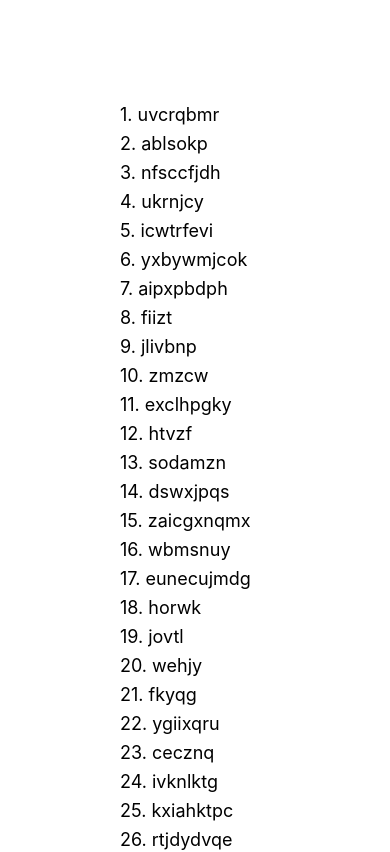
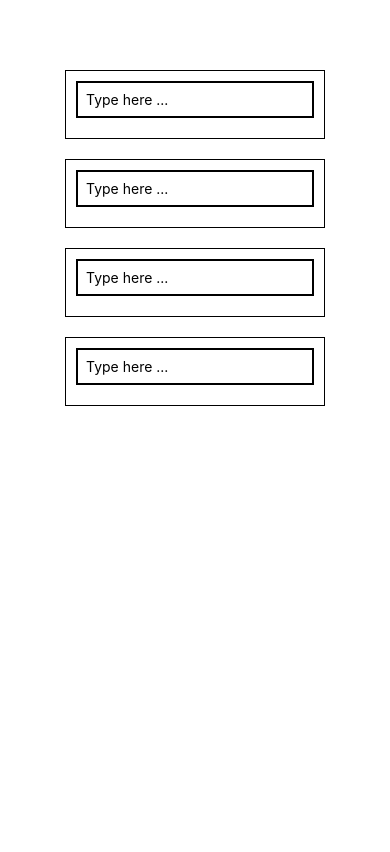
Before and after one commit to omaralsaleh2004/JoVision-react-native-tasks, a React Native app: screen / in a window 390 px wide. Shown: the top 852 px of the page. Built offline with nearby package versions, Linux system fonts and the light colour scheme.

Commit message:
Completed Task 38

```diff
--- a/App.tsx
+++ b/App.tsx
@@ -18,6 +18,7 @@ import Task33 from './Tasks/Task33';
 import Task34 from './Tasks/Task34';
 import Task35 from './Tasks/Task35';
 import Task36 from './Tasks/Task36';
+import Task38 from './Tasks/Task38';
 
 const App = () => {
   return (
@@ -51,8 +52,10 @@ const App = () => {
       <Task34 />
 
       <Task35 />
+
+      <Task36 />
       */}
-      <Task36 />
+      <Task38 />
     </View>
   );
 };
--- /dev/null
+++ b/Components/ComponentOne.js
@@ -0,0 +1,14 @@
+// ComponentOne.js
+import React, { Component } from 'react';
+import { Text } from 'react-native';
+import TextContext from '../Context/TextContext';
+
+class ComponentOne extends Component {
+  static contextType = TextContext;
+
+  render() {
+    return <Text style={{ fontSize: 18 }}>{this.context.sharedText}</Text>;
+  }
+}
+
+export default ComponentOne;
--- /dev/null
+++ b/Components/ComponentTwo.js
@@ -0,0 +1,38 @@
+// ComponentTwo.js
+import React, { useContext } from 'react';
+import { View, TextInput, StyleSheet } from 'react-native';
+import TextContext from '../Context/TextContext';
+import ComponentOne from './ComponentOne';
+
+const ComponentTwo = () => {
+  const { sharedText, setSharedText } = useContext(TextContext);
+
+  return (
+    <View style={styles.container}>
+      <TextInput
+        style={styles.input}
+        placeholder="Type here ..."
+        value={sharedText}
+        onChangeText={setSharedText}
+      />
+      <ComponentOne />
+    </View>
+  );
+};
+
+const styles = StyleSheet.create({
+  container: {
+    margin: 10,
+    padding: 10,
+    borderWidth: 1,
+    borderColor: 'black',
+  },
+  input: {
+    borderColor: 'black',
+    borderWidth: 2,
+    marginBottom: 10,
+    padding: 8,
+  },
+});
+
+export default ComponentTwo;
--- /dev/null
+++ b/Context/TextContext.js
@@ -0,0 +1,5 @@
+import React, { createContext } from 'react';
+
+const TextContext = createContext();
+
+export default TextContext;
--- /dev/null
+++ b/Context/TextProvider.js
@@ -0,0 +1,15 @@
+// TextProvider.js
+import React, { useState } from 'react';
+import TextContext from './TextContext';
+
+const TextProvider = ({ children }) => {
+  const [sharedText, setSharedText] = useState('');
+
+  return (
+    <TextContext.Provider value={{ sharedText, setSharedText }}>
+      {children}
+    </TextContext.Provider>
+  );
+};
+
+export default TextProvider;
--- /dev/null
+++ b/Tasks/Task38.js
@@ -0,0 +1,26 @@
+// Task38.js
+import React from 'react';
+import { View, StyleSheet } from 'react-native';
+import TextProvider from '../Context/TextProvider';
+import ComponentTwo from '../Components/ComponentTwo';
+
+const Task38 = () => {
+  return (
+    <TextProvider>
+      <View Style={styles.container}>
+        <ComponentTwo />
+        <ComponentTwo />
+        <ComponentTwo />
+        <ComponentTwo />
+      </View>
+    </TextProvider>
+  );
+};
+
+const styles = StyleSheet.create({
+  container: {
+    padding: 20,
+  },
+});
+
+export default Task38;
```
